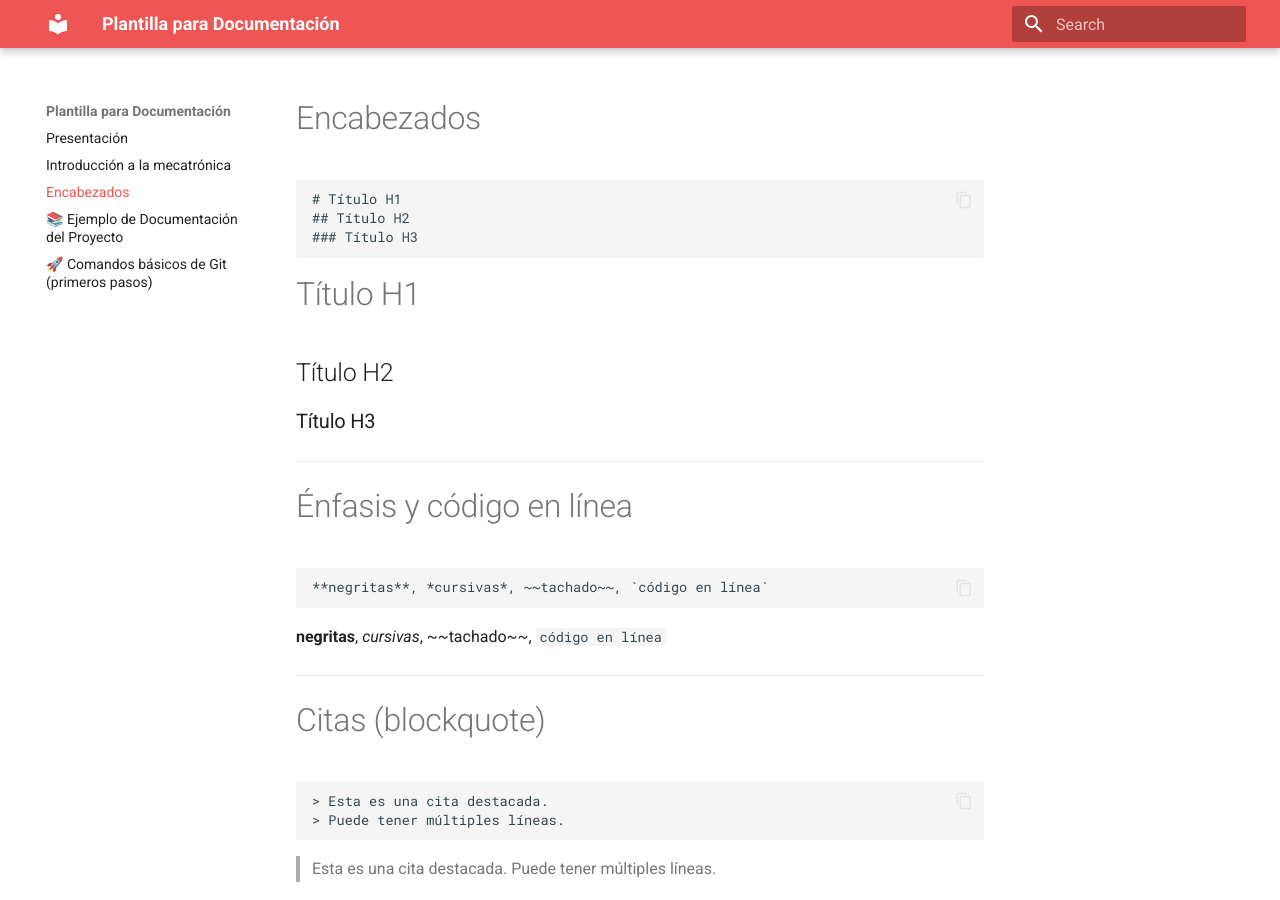
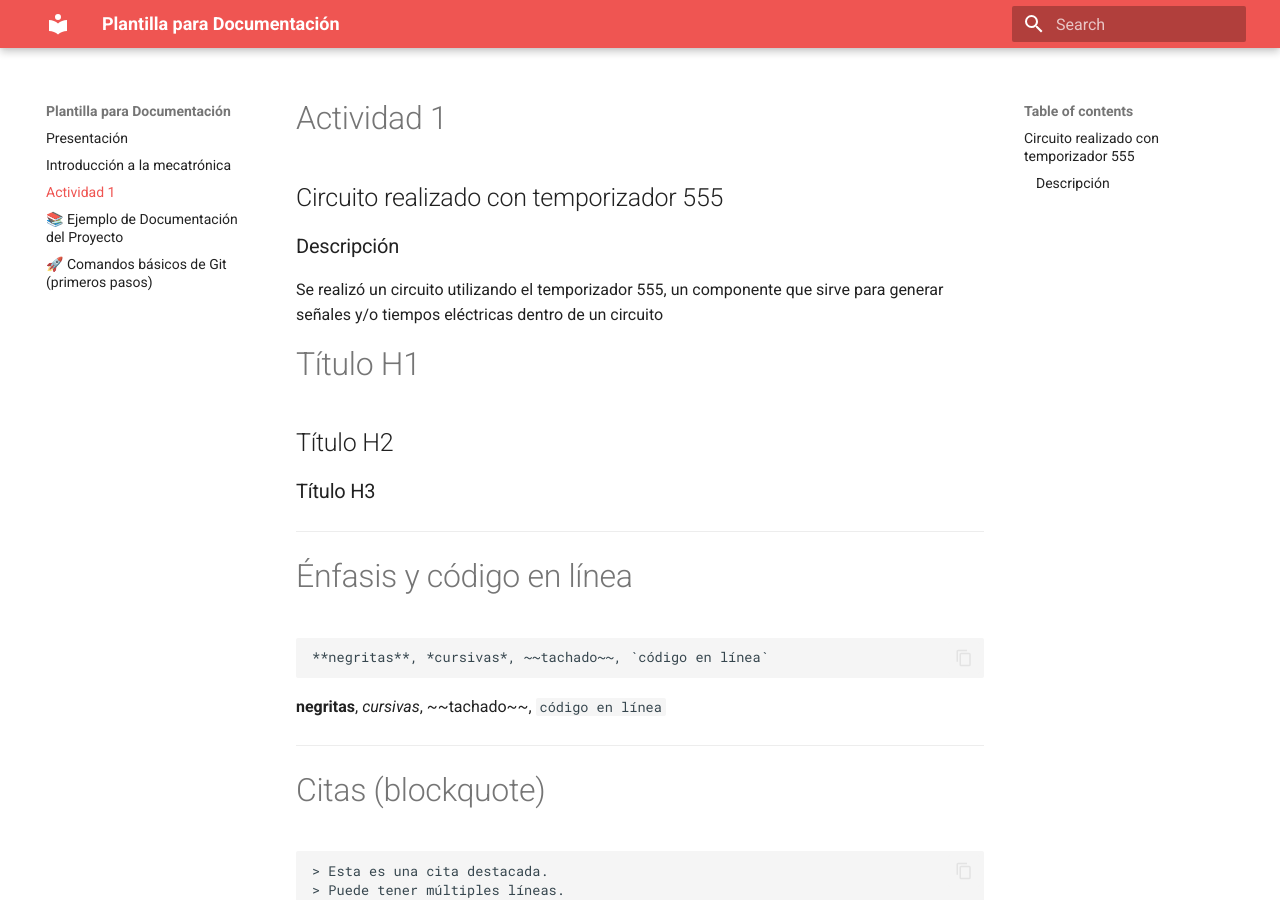
Before and after one commit to DiegoMachorro/Mecatronica-DiegoM, an MkDocs documentation site: the page built from docs/comandos.md, in a window 1280 px wide and 900 px high. Built offline with MkDocs 1.6.1 and Material for MkDocs 9.7.7, drawn with Linux system fonts in a browser that asks for light colours.

Commit message:
Update comandos.md

````diff
--- a/docs/comandos.md
+++ b/docs/comandos.md
@@ -1,10 +1,10 @@
-# Encabezados
+# Actividad 1
 
-``` codigo
-# Título H1
-## Título H2
-### Título H3
-```
+## Circuito realizado con temporizador 555
+
+### Descripción
+
+Se realizó un circuito utilizando el temporizador 555, un componente que sirve para generar señales y/o tiempos eléctricas dentro de un circuito
 
 # Título H1
 ## Título H2
````
